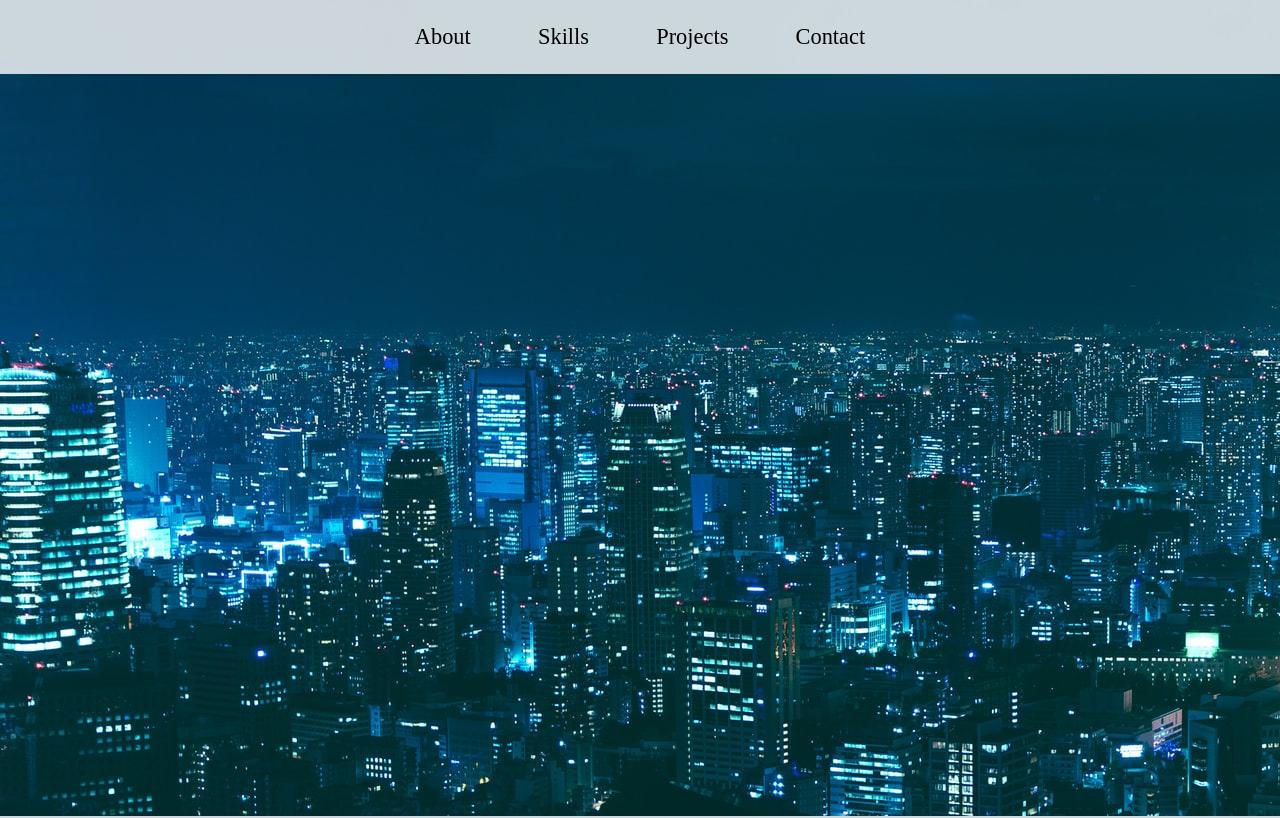
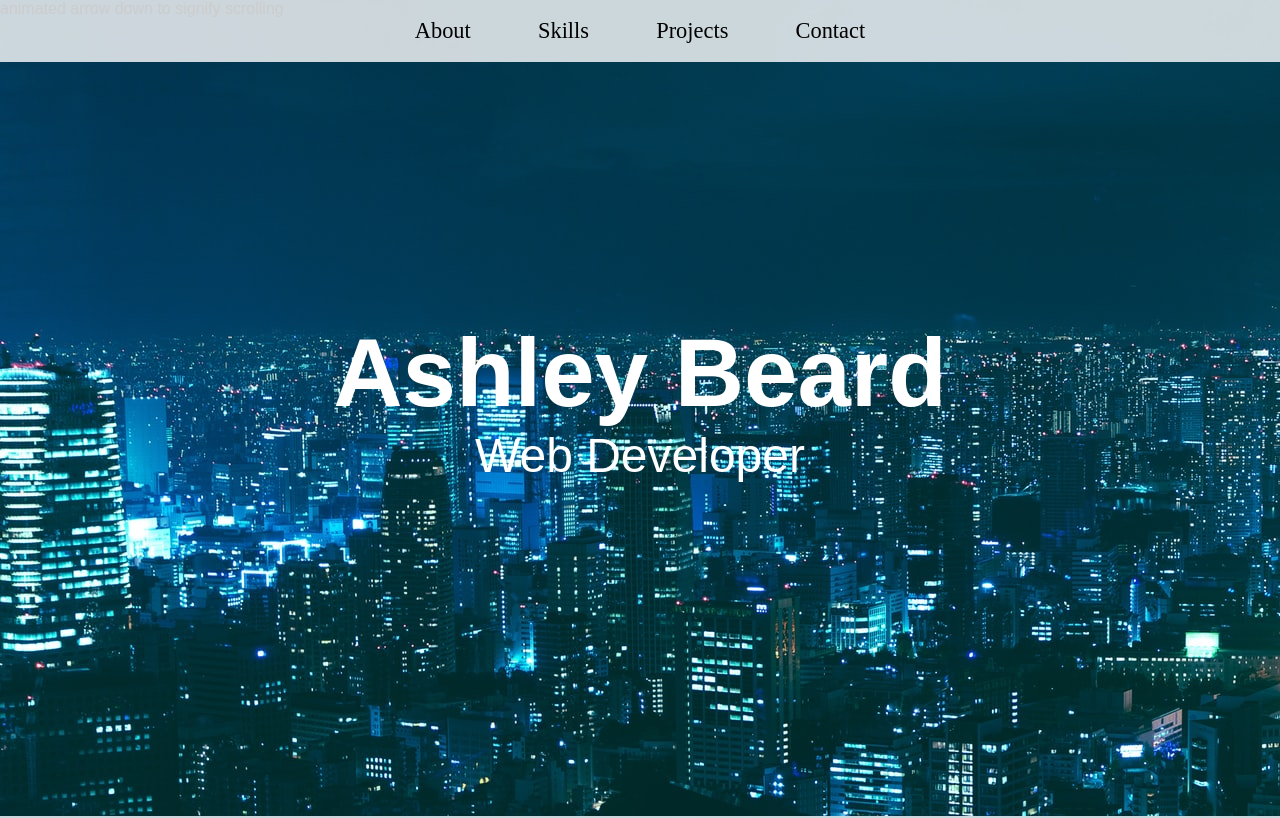
Before and after one commit to Ashamaly/portfolio-react-update, a React (Create React App) app: page / in a window 1280 px wide. Shown: the top 818 px of the page. Built offline with nearby package versions, Linux system fonts and the light colour scheme; a web font is replaced by a local one.

Commit message:
entry animations

```diff
--- a/src/App.js
+++ b/src/App.js
@@ -6,7 +6,7 @@ function App() {
     <div className="App">
       <body>
 
-        <div class="about">
+        <div className="about">
             <h1>About Me</h1>
             <div>
                 <p>I'm a brisbane based developer with experience in Ruby on Rails</p>
@@ -14,7 +14,7 @@ function App() {
         </div>
 
 
-        <div class="contact"></div>
+        <div className="contact"></div>
 
     </body>
     </div>
--- a/src/css/styles.css
+++ b/src/css/styles.css
@@ -2,7 +2,8 @@
   padding: 0;
   margin: 0;
   box-sizing: border-box;
-  font-family: sans-serif; }
+  font-family: sans-serif;
+  scroll-behavior: smooth; }
 
 @font-face {
   font-family: overwatch-italic;
@@ -17,8 +18,11 @@ nav {
   position: fixed;
   justify-content: center;
   width: 100%;
-  padding: 1em;
-  overflow: hidden; }
+  overflow: hidden;
+  animation-name: fadeDown;
+  animation-duration: 2.5s;
+  overflow: hidden;
+  z-index: 1; }
 
 .nav-container {
   position: relative;
@@ -35,16 +39,43 @@ nav {
 .nav-links {
   text-decoration: none;
   list-style: none;
-  display: flex;
-  padding: 0.5em;
-  bottom: 0; }
+  display: flex; }
   .nav-links li {
-    padding: 0 1.5em;
+    padding: 0.8em 1.5em;
     font-size: 1.4em;
-    font-family: overwatch; }
+    font-family: overwatch;
+    height: 100%; }
+  .nav-links li:hover {
+    background-color: rgba(180, 180, 180, 0.8); }
 
 .landing {
-  height: 100VH; }
+  height: 100VH;
+  width: 100%;
+  position: relative;
+  overflow: hidden; }
+
+.title {
+  position: absolute;
+  width: 100%;
+  text-align: center;
+  top: 50%;
+  left: 50%;
+  transform: translate(-50%, -50%);
+  font-size: 3rem;
+  font-family: overwatch; }
+  .title h1 {
+    color: white;
+    animation-name: moveLeft;
+    animation-duration: 2s;
+    overflow: hidden; }
+  .title p {
+    color: white;
+    animation-name: moveRight;
+    animation-duration: 2s;
+    overflow: hidden; }
+
+.arrow {
+  display: flex; }
 
 .about {
   display: flex;
@@ -59,7 +90,8 @@ nav {
   background-color: rgba(255, 255, 255, 0.8);
   box-shadow: 0 0 10px 1px rgba(0, 0, 0, 0.2);
   text-align: center;
-  margin-bottom: 2rem; }
+  margin-bottom: 2rem;
+  padding: 1rem 0; }
   .skills div {
     display: grid;
     grid-template-columns: repeat(4, 1fr);
@@ -137,4 +169,28 @@ body {
   background-repeat: no-repeat;
   background-attachment: fixed; }
 
+@keyframes moveLeft {
+  0% {
+    transform: translateX(120px);
+    opacity: 0; }
+  100% {
+    transform: translateX(0px);
+    opacity: 1; } }
+@keyframes moveRight {
+  0% {
+    transform: translateX(-120px);
+    opacity: 0; }
+  100% {
+    transform: translateX(0px);
+    opacity: 1; } }
+@keyframes fadeDown {
+  0% {
+    opacity: 0;
+    transform: translateY(-100px); }
+  50% {
+    opacity: 0; }
+  100% {
+    opacity: 1;
+    transform: translateY(0); } }
+
 /*# sourceMappingURL=styles.css.map */
--- a/src/css/styles.scss
+++ b/src/css/styles.scss
@@ -3,6 +3,7 @@
     margin: 0;
     box-sizing: border-box;
     font-family: sans-serif;
+    scroll-behavior: smooth;
 }
 
 @font-face {
@@ -23,8 +24,12 @@ nav {
     position: fixed;
     justify-content: center;
     width: 100%;
-    padding: 1em;
     overflow: hidden;
+
+    animation-name: fadeDown;
+    animation-duration: 2.5s;
+    overflow: hidden;
+    z-index: 1;
 }
 
 // set the container to be relative within the absolute position of the parent
@@ -46,18 +51,52 @@ nav {
     text-decoration: none;
     list-style: none;
     display: flex;
-    padding: 0.5em;
-    bottom: 0;
 
     li{
-        padding: 0 1.5em;
+        padding: 0.8em 1.5em;
         font-size: 1.4em;
         font-family: overwatch;
+        height: 100%;
+    }
+    li:hover {
+        background-color: rgba(180, 180, 180, 0.8);
     }
 }
 
 .landing {
     height: 100VH;
+    width: 100%;
+    position: relative;
+    overflow: hidden;
+}
+
+.title {
+    position: absolute;
+    width: 100%;
+    text-align: center;
+    top: 50%;
+    left: 50%;
+    transform: translate(-50%, -50%);
+    font-size: 3rem;
+    font-family: overwatch;
+
+    h1 {
+        color: white;
+        animation-name: moveLeft;
+        animation-duration: 2s;
+        overflow: hidden;
+    }
+
+    p {
+        color: white;
+        animation-name: moveRight;
+        animation-duration: 2s;
+        overflow: hidden;
+    }
+}
+
+.arrow {
+    display: flex;
 }
 
 .about {
@@ -75,6 +114,7 @@ nav {
     box-shadow: 0 0 10px 1px rgba(0,0,0,.2);
     text-align: center;
     margin-bottom: 2rem;
+    padding: 1rem 0;
     div {
         display: grid;
         grid-template-columns: repeat(4, 1fr);
@@ -172,3 +212,44 @@ body {
     background-repeat: no-repeat;
     background-attachment: fixed;
 }
+
+//animations for the landing section
+
+@keyframes moveLeft {
+    0% {
+        transform: translateX(120px);
+        opacity: 0;
+    }
+
+    100% {
+        transform: translateX(0px);
+        opacity: 1;
+    }
+}
+@keyframes moveRight {
+    0% {
+        transform: translateX(-120px);
+        opacity: 0;
+    }
+
+    100% {
+        transform: translateX(0px);
+        opacity: 1;
+    }
+}
+
+@keyframes fadeDown {
+    0% {
+        opacity: 0;
+        transform: translateY(-100px);
+    }
+
+    50% {
+        opacity: 0;
+    }
+
+    100% {
+        opacity: 1;
+        transform: translateY(0);
+    }
+}
--- a/src/landing.js
+++ b/src/landing.js
@@ -4,7 +4,14 @@ import './css/styles.css';
 function Landing() {
   return (
     <div className="landing">
+        <div className="title">
+            <h1>Ashley Beard</h1>
+            <p>Web Developer</p>
+        </div>
 
+        <div className="arrow">
+                <p>animated arrow down to signify scrolling</p>
+        </div>
     </div>
   );
 }
--- a/src/projects.js
+++ b/src/projects.js
@@ -8,35 +8,35 @@ import chatrade from './images/chatrade.png'
 
 function Projects() {
 return (
-    <div class='projects'>
-        <div class='pitem'>
+    <div className='projects'>
+        <div className='pitem'>
             <h1>Raw Barber</h1>
-            <a class='imga' href='https://github.com/DanielLMA/MERN_Assignment_Documentation'><img border="0" alt="" width="250px" src={raw} /></a>
+            <a className='imga' href='https://github.com/DanielLMA/MERN_Assignment_Documentation'><img border="0" alt="" width="250px" src={raw} /></a>
             <p>The purpose of this group project was to create an website for our client Raw Barber to help increase online presence to their requests and specification.</p>
-            <a class='links' href='https://github.com/DanielLMA/MERN_Assignment_Documentation'>Documentation</a>
-            <a class='links' href='https://github.com/DanielLMA/MERN_front_end'>Front end</a>
-            <a class='links' href='https://github.com/DanielLMA/MERN_back_end'>Back end</a>
+            <a className='links' href='https://github.com/DanielLMA/MERN_Assignment_Documentation'>Documentation</a>
+            <a className='links' href='https://github.com/DanielLMA/MERN_front_end'>Front end</a>
+            <a className='links' href='https://github.com/DanielLMA/MERN_back_end'>Back end</a>
         </div>
 
-        <div class='pitem'>
+        <div className='pitem'>
             <h1>Nozoma</h1>
-            <a href='https://github.com/Ashamaly/round2' class='imga'><img border="0" alt="" width="250px" src={nozoma} /></a>
+            <a href='https://github.com/Ashamaly/round2' className='imga'><img border="0" alt="" width="250px" src={nozoma} /></a>
             <p>The purpose of this course is to create a two-sided marketplace that connects users to each other, allowing them to buy and sell books between them with rails and postgres.</p>
-            <a class='links' href='https://github.com/Ashamaly/round2'>GitHub</a>
+            <a className='links' href='https://github.com/Ashamaly/round2'>GitHub</a>
         </div>
 
-        <div class='pitem'>
+        <div className='pitem'>
             <h1>ChaTrade</h1>
-            <a href='https://github.com/Ashamaly/chat-app' class='imga'><img border="0" alt="" width="250px" src={chatrade} /></a>
+            <a href='https://github.com/Ashamaly/chat-app' className='imga'><img border="0" alt="" width="250px" src={chatrade} /></a>
             <p>The purpose of ChaTrade is to connect registered users to one another via chat rooms so they can practice speaking different languages with each other using rails and postgres.</p>
-            <a class='links' href='https://github.com/Ashamaly/chat-app'>GitHub</a>
+            <a className='links' href='https://github.com/Ashamaly/chat-app'>GitHub</a>
         </div>
 
-        <div class='pitem'>
+        <div className='pitem'>
             <h1>Gazoot</h1>
-            <a href='https://github.com/Ashamaly/Gazoot' class='imga'><img border="0" alt="" width="250px" src={gazoot} /></a>
+            <a href='https://github.com/Ashamaly/Gazoot' className='imga'><img border="0" alt="" width="250px" src={gazoot} /></a>
             <p>Gazoot is a quiz/action hybrid created using Ruby where answering questions correctly (and quickly!) allow you to attack and take down a monster. This project was to review and build on skills learned in my first 2 weeks of coding.</p>
-            <a class='links' href='https://github.com/Ashamaly/Gazoot'>GitHub</a>
+            <a className='links' href='https://github.com/Ashamaly/Gazoot'>GitHub</a>
         </div>
     </div>
 );
--- a/src/skills.js
+++ b/src/skills.js
@@ -3,7 +3,7 @@ import './css/styles.css';
 
 function Skills() {
     return(
-    <div class="skills">
+    <div className="skills">
             <h1>Skills</h1>
             <div>
                 <p>Ruby</p>
@@ -16,6 +16,7 @@ function Skills() {
                 <p>Bulma</p>
                 <p>MongoDB</p>
                 <p>Mongoose</p>
+                <p>Bootstrap</p>
             </div>
         </div>
     );
```
Also changed, not shown: 1 other file (tests, documents, lock files or other folders).
